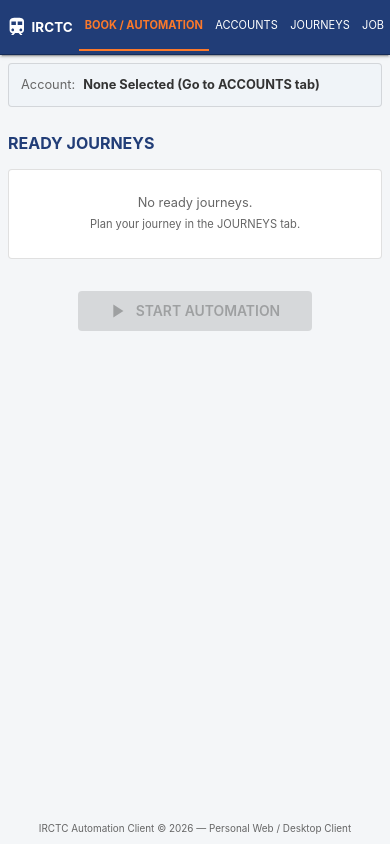
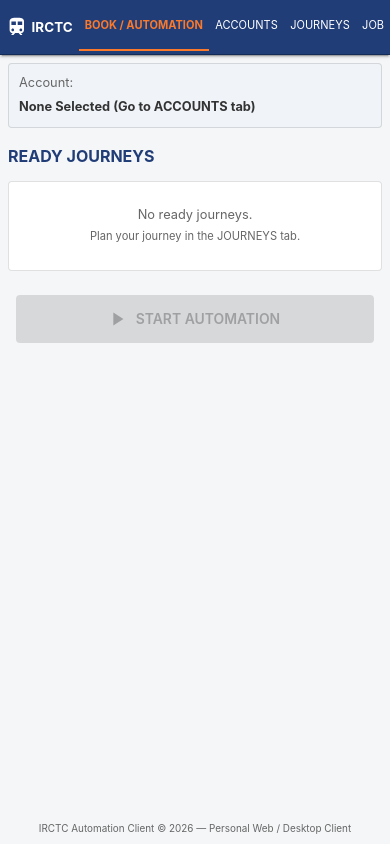
Before and after one commit to shrivastava-26/irctc, a React (Vite) app in the folder ui/: page / in a window 390 px wide. Built offline with nearby package versions, Linux system fonts and the light colour scheme.

Commit message:
fix: make booking and journey flows responsive across viewport sizes

```diff
--- a/ui/src/components/BookTab.jsx
+++ b/ui/src/components/BookTab.jsx
@@ -1,70 +1,147 @@
-import React from 'react';
-import { Box, Typography, Button, Paper, Stack } from '@mui/material';
-import PlayArrowIcon from '@mui/icons-material/PlayArrow';
+import React from 'react'
+import { Box, Paper, Stack, Typography, Button } from '@mui/material'
+import PlayArrowIcon from '@mui/icons-material/PlayArrow'
 
-export default function BookTab({ accounts, selectedAccountId, journeys, onStart, activeJobsCount, onOpenDialog }) {
-  const selectedAcc = accounts.find(a => a.id === selectedAccountId);
+export default function BookTab({
+  accounts,
+  selectedAccountId,
+  journeys,
+  onStart,
+  activeJobsCount,
+  onOpenDialog,
+}) {
+  const selectedAcc = accounts.find(account => account.id === selectedAccountId)
 
   return (
-    <Box sx={{ maxWidth: 800, mx: 'auto' }}>
-
-      {/* Account Info */}
-      <Paper variant="outlined" sx={{ p: 1.5, mb: 3, display: 'flex', alignItems: 'center', gap: 1, bgcolor: '#f0f4f8' }}>
+    <Box sx={{ width: '100%', maxWidth: 800, mx: 'auto', minWidth: 0 }}>
+      <Paper
+        variant="outlined"
+        sx={{
+          p: { xs: 1.25, sm: 1.5 },
+          mb: { xs: 2, sm: 3 },
+          display: 'flex',
+          alignItems: { xs: 'flex-start', sm: 'center' },
+          flexDirection: { xs: 'column', sm: 'row' },
+          gap: 0.75,
+          bgcolor: '#f0f4f8',
+          overflowWrap: 'anywhere',
+        }}
+      >
         <Typography variant="body2" color="text.secondary">Account:</Typography>
-        <Typography variant="body2" sx={{ fontWeight: 'bold' }}>
-          {selectedAcc ? `${selectedAcc.label} (${selectedAcc.username})` : 'None Selected (Go to ACCOUNTS tab)'}
+        <Typography variant="body2" sx={{ fontWeight: 'bold', minWidth: 0, overflowWrap: 'anywhere' }}>
+          {selectedAcc
+            ? selectedAcc.label + ' (' + selectedAcc.username + ')'
+            : 'None Selected (Go to ACCOUNTS tab)'}
         </Typography>
       </Paper>
 
-      <Box sx={{ display: 'flex', justifyContent: 'space-between', alignItems: 'center', mb: 1.5 }}>
-        <Typography variant="h6" color="primary" sx={{ fontSize: '1rem', fontWeight: 'bold' }}>READY JOURNEYS</Typography>
+      <Box sx={{
+        display: 'flex',
+        justifyContent: 'space-between',
+        alignItems: { xs: 'flex-start', sm: 'center' },
+        gap: 1,
+        mb: 1.5,
+        flexWrap: 'wrap',
+      }}>
+        <Typography variant="h6" color="primary" sx={{ fontSize: '1rem', fontWeight: 'bold' }}>
+          READY JOURNEYS
+        </Typography>
+
         {activeJobsCount > 0 && (
-          <Button variant="text" size="small" onClick={onOpenDialog}>
+          <Button
+            variant="text"
+            size="small"
+            onClick={onOpenDialog}
+            sx={{ width: { xs: '100%', sm: 'auto' } }}
+          >
             VIEW RUNNING JOBS ({activeJobsCount})
           </Button>
         )}
       </Box>
 
-      {/* Journeys List */}
       <Stack spacing={1} sx={{ mb: 3 }}>
-        {journeys.map((j, i) => (
-          <Paper key={j.id} variant="outlined" sx={{ p: 1.5, display: 'flex', justifyContent: 'space-between', alignItems: 'center' }}>
-            <Box>
-              <Typography variant="body2" sx={{ fontWeight: 'bold', fontSize: '0.85rem' }}>
-                {j.trainNumber} &nbsp; {j.source} → {j.destination} &nbsp; {j.travelDate} &nbsp; {j.coach} &nbsp; {j.quota}
+        {journeys.map(journey => (
+          <Paper
+            key={journey.id}
+            variant="outlined"
+            sx={{
+              p: { xs: 1.25, sm: 1.5 },
+              display: 'flex',
+              justifyContent: 'space-between',
+              alignItems: { xs: 'flex-start', sm: 'center' },
+              flexDirection: { xs: 'column', sm: 'row' },
+              gap: 1,
+              minWidth: 0,
+            }}
+          >
+            <Box sx={{ minWidth: 0 }}>
+              <Typography
+                variant="body2"
+                sx={{
+                  fontWeight: 'bold',
+                  fontSize: '0.85rem',
+                  overflowWrap: 'anywhere',
+                  lineHeight: 1.5,
+                }}
+              >
+                {journey.trainNumber + ' · ' +
+                  journey.source + ' → ' +
+                  journey.destination + ' · ' +
+                  journey.travelDate + ' · ' +
+                  journey.coach + ' · ' +
+                  journey.quota}
               </Typography>
+
               <Typography variant="caption" color="text.secondary">
-                {j.passengers?.length || 0} Passenger(s) {j.upiId ? `· UPI configured` : ''}
+                {(journey.passengers && journey.passengers.length) || 0} Passenger(s)
+                {journey.upiId ? ' · UPI configured' : ''}
               </Typography>
             </Box>
-            <Typography variant="caption" sx={{ fontWeight: 'bold', color: 'success.main', px: 1, py: 0.5, bgcolor: '#e8f5e9', borderRadius: 1 }}>
+
+            <Typography
+              variant="caption"
+              sx={{
+                fontWeight: 'bold',
+                color: 'success.main',
+                px: 1,
+                py: 0.5,
+                bgcolor: '#e8f5e9',
+                borderRadius: 1,
+                flexShrink: 0,
+              }}
+            >
               READY
             </Typography>
           </Paper>
         ))}
+
         {journeys.length === 0 && (
-          <Paper variant="outlined" sx={{ py: 3, textAlign: 'center', color: 'text.secondary' }}>
+          <Paper variant="outlined" sx={{ py: 3, px: 2, textAlign: 'center', color: 'text.secondary' }}>
             <Typography variant="body2">No ready journeys.</Typography>
             <Typography variant="caption">Plan your journey in the JOURNEYS tab.</Typography>
           </Paper>
         )}
       </Stack>
 
-      {/* Action */}
-      <Box sx={{ display: 'flex', justifyContent: 'center', mt: 4 }}>
+      <Box sx={{ display: 'flex', justifyContent: 'center', mt: { xs: 2, sm: 4 }, px: 1 }}>
         <Button
+          fullWidth
           variant="contained"
           color="secondary"
           size="large"
           startIcon={<PlayArrowIcon />}
           onClick={onStart}
           disabled={!selectedAcc || journeys.length === 0}
-          sx={{ px: 4, py: 1 }}
+          sx={{
+            maxWidth: 420,
+            px: 4,
+            py: 1.25,
+            minHeight: 48,
+          }}
         >
           START AUTOMATION
         </Button>
       </Box>
-
     </Box>
-  );
+  )
 }
```
